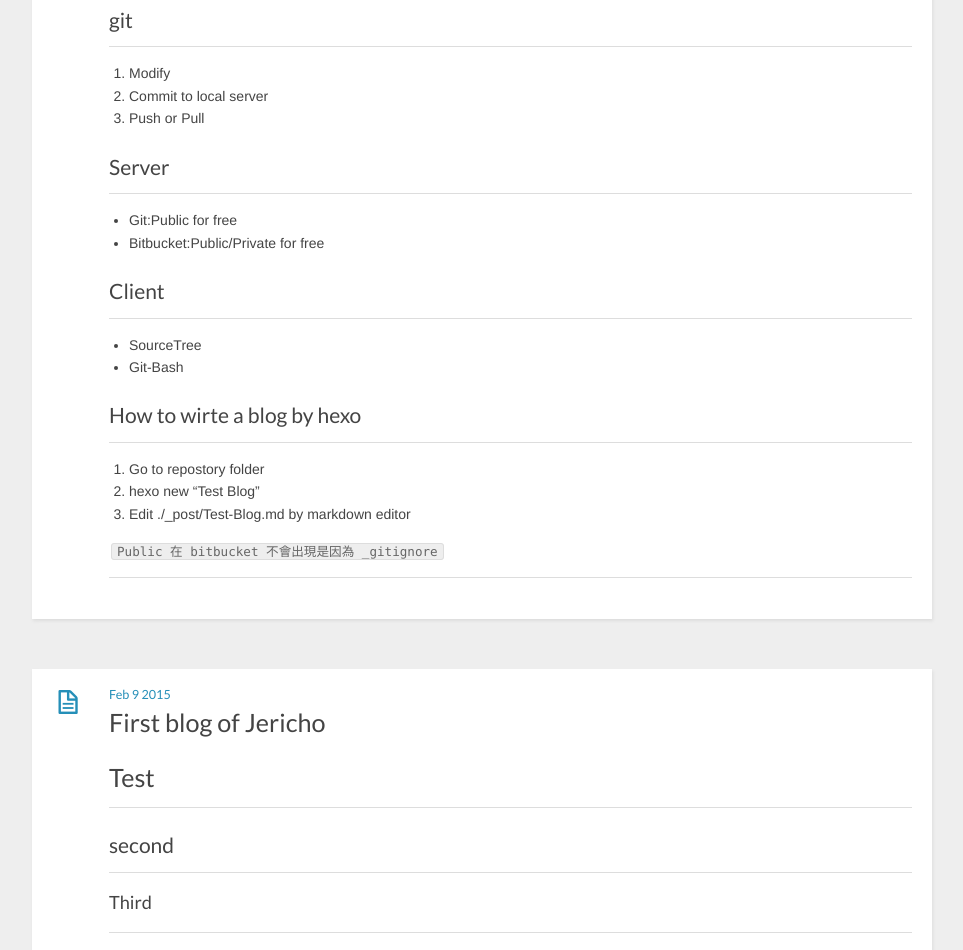
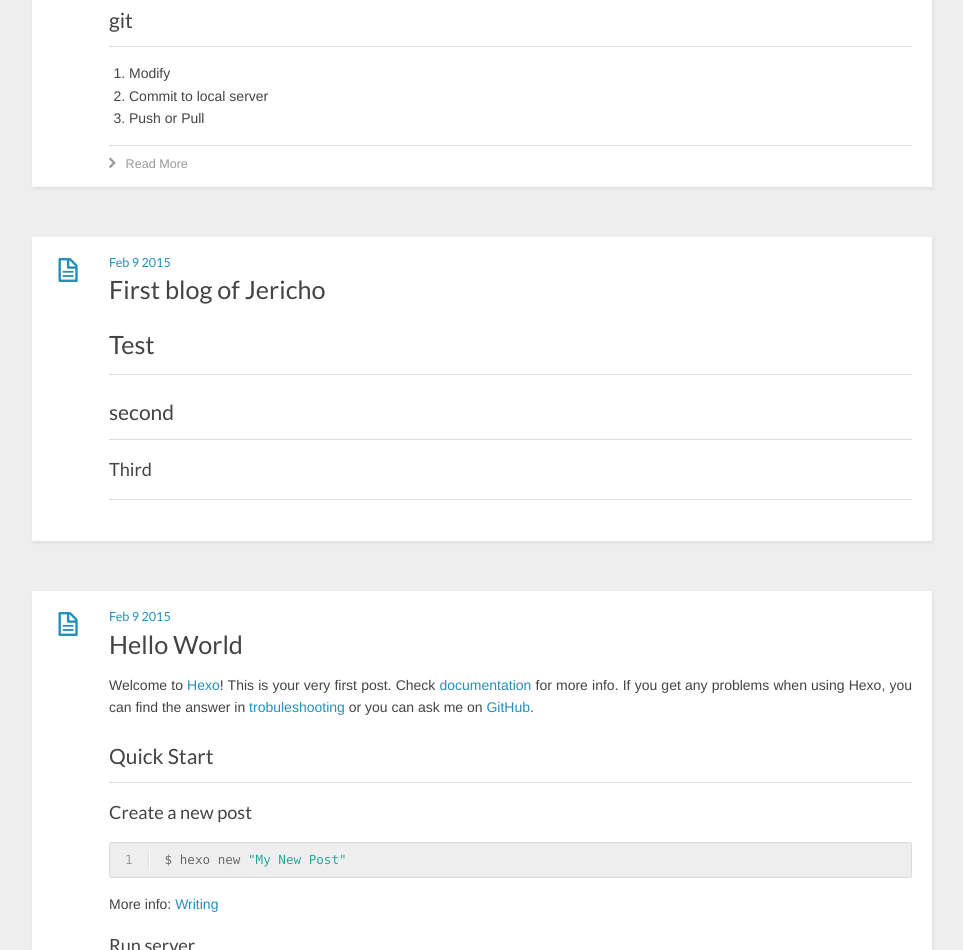
Before and after one commit to wwfjericho/wwfjericho.github.io, a plain HTML site: page archives/2015/02/index.html in a window 1280 px wide. Shown: the part 1081-2031 px from the top of the page, without its empty margins (8-971 px from the left). Drawn offline with nearby package versions, Linux system fonts and the light colour scheme.

Commit message:
Site updated: 2015-02-17 10:11:15

```diff
--- a/archives/2015/02/index.html
+++ b/archives/2015/02/index.html
@@ -110,30 +110,15 @@
 <ol>
 <li>Modify </li>
 <li>Commit to local server</li>
-<li>Push or Pull</li>
-</ol>
-<h2 id="Server">Server</h2>
-<ul>
-<li>Git:Public for free</li>
-<li>Bitbucket:Public/Private for free</li>
-</ul>
-<h2 id="Client">Client</h2>
-<ul>
-<li>SourceTree</li>
-<li>Git-Bash</li>
-</ul>
-<h2 id="How_to_wirte_a_blog_by_hexo">How to wirte a blog by hexo</h2>
-<ol>
-<li>Go to repostory folder</li>
-<li>hexo new “Test Blog”</li>
-<li>Edit ./_post/Test-Blog.md by markdown editor</li>
-</ol>
-<p><code>Public 在 bitbucket 不會出現是因為 _gitignore</code></p>
-
+<li>Push or Pull
 
     </div>
     <footer>
 
+
+          <div class="alignleft">
+            <a href="/2015/02/12/source-control/#more" class="more-link">Read More</a>
+          </div>
 
 
 
```
Also changed, not shown: 2015/02/12/source-control/index.html (+2 -1 lines), archives/2015/index.html (+5 -20 lines), archives/index.html (+5 -20 lines), index.html (+5 -20 lines), tags/work/index.html (+5 -20 lines).
